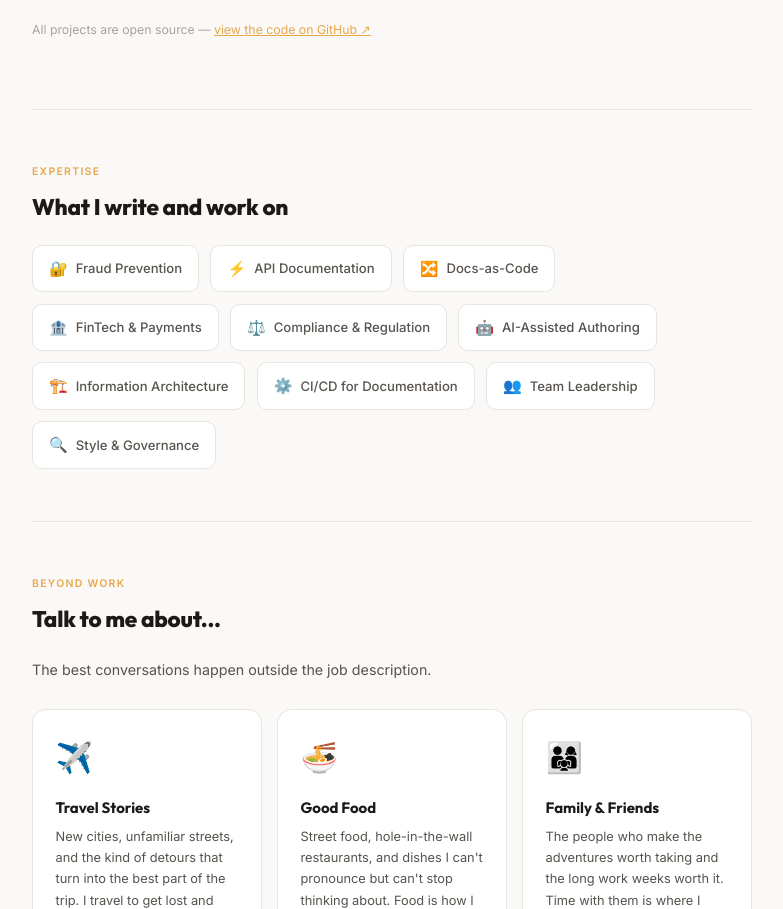
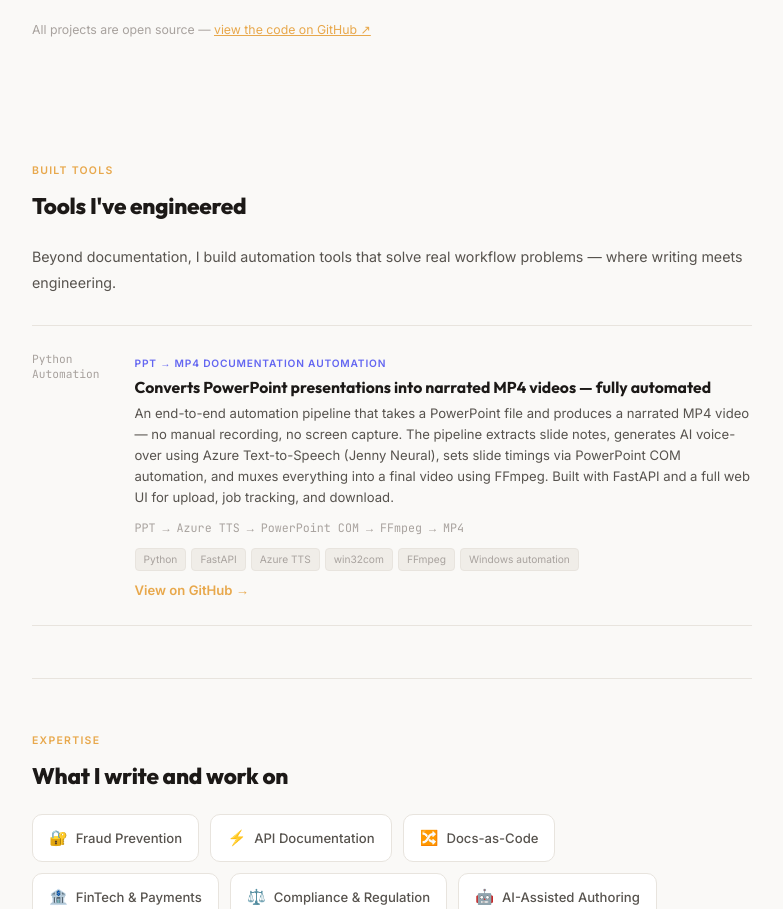
Before and after one commit to SulagnaSasmal/sulagnasasmal-site, a plain HTML site: page index.html in a window 1280 px wide. Shown: the part 2560-3469 px from the top of the page, without its empty margins (248-1031 px from the left). Drawn offline with Linux system fonts and the light colour scheme.

Commit message:
Add PPT to MP4 automation tool as Built Tools section
New section showcasing the Python/FastAPI/Azure TTS pipeline tool
with architecture pipeline and tech stack pills.

Co-Authored-By: Claude Sonnet 4.6 <noreply@anthropic.com>

```diff
--- a/index.html
+++ b/index.html
@@ -575,6 +575,41 @@ body {
   </p>
 </section>
 
+<section class="section">
+  <div class="section-label">Built Tools</div>
+  <h2>Tools I've engineered</h2>
+  <p style="margin-bottom: 2rem;">
+    Beyond documentation, I build automation tools that solve real workflow problems — where writing meets engineering.
+  </p>
+
+  <div class="work-list">
+
+    <div class="work-item" onclick="window.open('https://github.com/SulagnaSasmal/ppt-to-mp4-doc-automation','_blank')">
+      <div class="work-date">Python<br>Automation</div>
+      <div class="work-content">
+        <div class="work-tag" style="color:#6366f1;">PPT → MP4 Documentation Automation</div>
+        <div class="work-title">Converts PowerPoint presentations into narrated MP4 videos — fully automated</div>
+        <div class="work-desc">
+          An end-to-end automation pipeline that takes a PowerPoint file and produces a narrated MP4 video — no manual recording, no screen capture. The pipeline extracts slide notes, generates AI voice-over using Azure Text-to-Speech (Jenny Neural), sets slide timings via PowerPoint COM automation, and muxes everything into a final video using FFmpeg. Built with FastAPI and a full web UI for upload, job tracking, and download.
+        </div>
+        <div style="margin: 0.35rem 0 0.6rem; font-size: 0.78rem; color: var(--text-muted); font-family: 'JetBrains Mono', monospace;">
+          PPT → Azure TTS → PowerPoint COM → FFmpeg → MP4
+        </div>
+        <div class="work-pills">
+          <span class="work-pill">Python</span>
+          <span class="work-pill">FastAPI</span>
+          <span class="work-pill">Azure TTS</span>
+          <span class="work-pill">win32com</span>
+          <span class="work-pill">FFmpeg</span>
+          <span class="work-pill">Windows automation</span>
+        </div>
+        <div class="work-arrow">View on GitHub →</div>
+      </div>
+    </div>
+
+  </div>
+</section>
+
 <div class="divider"><hr></div>
 
 <!-- ═══════ TOPICS ═══════ -->
```
